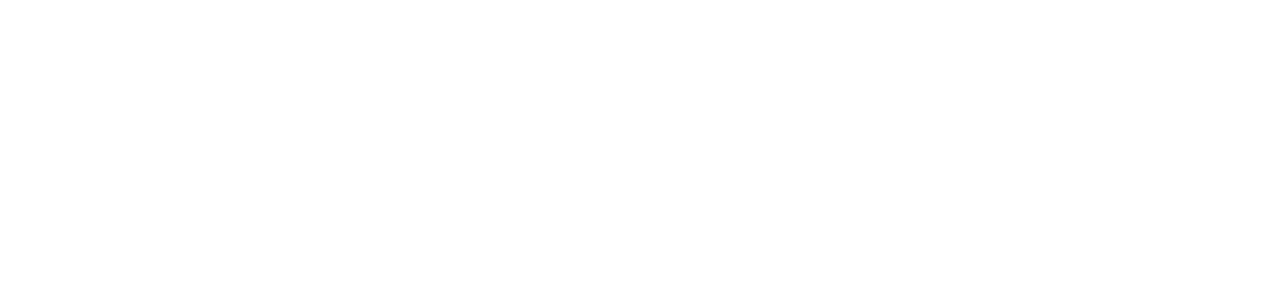
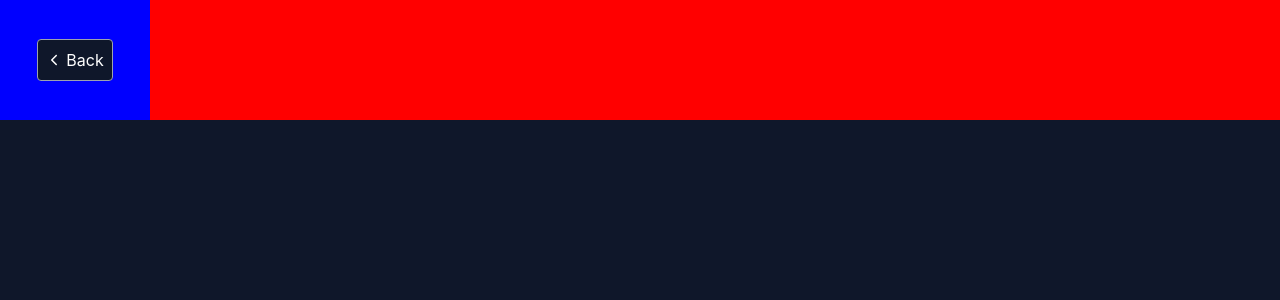
Before and after one commit to BryanRuizz/v1, a React (Vite) app: page /ProjectByOne in a window 1280 px wide. Before the commit this address had no page. Shown: the top 300 px of the page. Built offline with nearby package versions, Linux system fonts and the light colour scheme.

Commit message:
feat: validation router
Val if route is right else show u an error 404, this to make sure no one can fine other directory route of testing

```diff
--- a/src/App.tsx
+++ b/src/App.tsx
@@ -2,17 +2,21 @@
 import { Route, Routes } from "react-router-dom"
 import Portafolio from "./pages/PortafolioBody"
 import Projects from "./pages/Projects"
+import Projectbyone from "./pages/Projectbyone"
+import Error404 from "./pages/Error404"
 
 
 function App() {
 
   return (
     <div className='App'>
-    <Routes>
-      <Route path={'/'} element={<Portafolio />} />
-      <Route path={'/Projects'} element={<Projects />} />
-    </Routes>
-  </div >
+      <Routes>
+        <Route path={'/'} element={<Portafolio />} />
+        <Route path={'/Projects'} element={<Projects />} />
+        <Route path={'/ProjectByOne'} element={<Projectbyone />} />
+        <Route path="*" element={<Error404 />} />
+      </Routes>
+    </div >
   )
 }
 
--- /dev/null
+++ b/src/pages/Error404.tsx
@@ -0,0 +1,25 @@
+import React from 'react'
+import { useNavigate } from 'react-router-dom';
+
+const Error404 = () => {
+    let navigate = useNavigate();
+
+    const handleGoHome = () => {
+        navigate('/');
+    };
+
+    return (
+        <div className="min-h-screen bg-slate-900 flex flex-col items-center justify-center text-white">
+            <h1 className="text-8xl font-bold mb-8">404</h1>
+            <p className="text-4xl mb-8">Oops! The page you're looking for doesn't exist.</p>
+            <button
+                onClick={handleGoHome}
+                className="py-4 px-6 rounded  font-sans bg-slate-900 flex items-center space-x-2 p-2 rounded border border-gray-400 rounded-l transition-colors duration-300 hover:bg-[#082f49]"
+            >
+                <p style={{fontSize:18, font:"sans"}}>Go to Home</p>
+            </button>
+        </div>
+    )
+}
+
+export default Error404
--- /dev/null
+++ b/src/pages/Projectbyone.tsx
@@ -0,0 +1,36 @@
+import React from 'react'
+import { IoIosArrowBack } from 'react-icons/io';
+import { useNavigate } from 'react-router-dom';
+
+const Projectbyone = () => {
+    let navigate = useNavigate();
+    return (
+        <div className="min-h-screen bg-slate-900" >
+
+            <div style={{ backgroundColor: "red", width: "100%", height: "15vh", bottom: 0 }}>
+                <div
+                    style={{
+                        backgroundColor: "blue",
+                        width: 150,
+                        height: "100%",
+                        display: "flex",          // Agregado: Flexbox para centrar el contenido
+                        justifyContent: "center", // Centra horizontalmente
+                        alignItems: "center",     // Centra verticalmente
+                    }}
+                >
+                    <button
+                        onClick={() => navigate("/Projects")}
+                        className="bg-slate-900 flex items-center space-x-2 p-2 rounded border border-gray-400 transition-colors duration-300 hover:bg-[#082f49] "
+                    >
+                        <span className="flex items-center text-white leading-normal">
+                            <IoIosArrowBack className="mr-1" /> Back
+                        </span>
+                    </button>
+                </div>
+            </div>
+
+        </div>
+    )
+}
+
+export default Projectbyone
--- a/src/pages/Projects.tsx
+++ b/src/pages/Projects.tsx
@@ -1,21 +1,28 @@
-import { FaFacebook, FaGithub, FaInstagram, FaInternetExplorer, FaTwitter } from "react-icons/fa";
+import {  FaGithub, FaInternetExplorer } from "react-icons/fa";
 import { IoIosArrowBack } from "react-icons/io";
+import { useNavigate } from "react-router-dom";
 // import '../App.css';
 
 const Projects = () => {
+  let navigate = useNavigate();
   // const bounceAnimation = {
   //   animation: 'bounce 2s infinite',
   // };
+
+  const NaviToProjectbyOne =()=>{
+    navigate("/ProjectByOne");
+  }
   return (
     <div className="min-h-screen bg-slate-900" >
 
-      <div style={{ backgroundColor: "", width: "100%", height: "15vh", bottom: 0 }}>
-        <div className="absolute top-8 left-8 bg-slate-900 flex items-center space-x-2 p-2 rounded border border-gray-400 rounded-l transition-colors duration-300 hover:bg-[#082f49]" >
-          <a href="/" className="flex items-center text-white leading-normal">
+      <div style={{ backgroundColor: "", width: "100%", height: "18vh", bottom: 0 }}>
+        <button onClick={()=>  navigate("/")} className="absolute top-8 left-8 bg-slate-900 flex items-center space-x-2 p-2 rounded border border-gray-400 rounded-l transition-colors duration-300 hover:bg-[#082f49]" >
+          <a className="flex items-center text-white leading-normal">
             <IoIosArrowBack className="mr-1" /> Back
           </a>
-        </div>
-        <div className="flex flex-col items-center justify-center h-full">
+        </button>
+
+        <div className="flex flex-col items-center justify-center h-full ">
           <h1 className="text-white text-3xl font-bold">Public and personal projects</h1>
           <h2 className=" text-2xl text-slate-200">Redirection to pages or github repositories </h2>
         </div>
@@ -36,10 +43,10 @@
               {/* Íconos */}
               <div className="flex-grow flex items-center justify-center space-x-16 p-4">
                 <a href="https://facebook.com" target="_blank" rel="noopener noreferrer">
-                  <FaInternetExplorer  className="text-white text-3xl hover:text-gray-400 transition-colors duration-300" />
+                  <FaInternetExplorer className="text-white text-3xl hover:text-gray-400 transition-colors duration-300" />
                 </a>
                 <a href="https://twitter.com" target="_blank" rel="noopener noreferrer">
-                  <FaGithub  className="text-white text-3xl hover:text-gray-400 transition-colors duration-300" />
+                  <FaGithub className="text-white text-3xl hover:text-gray-400 transition-colors duration-300" />
                 </a>
                 {/* <a href="https://instagram.com" target="_blank" rel="noopener noreferrer">
                   <FaInstagram className="text-white text-3xl hover:text-gray-400 transition-colors duration-300" />
@@ -66,6 +73,33 @@
               className="object-cover w-full h-64"
               alt="Descripción de la imagen 2"
             />
+
+            <div className="absolute inset-0 bg-gray-800 bg-opacity-50 flex flex-col opacity-0 group-hover:opacity-100 transition-opacity duration-300">
+              {/* Íconos */}
+              <div className="flex-grow flex items-center justify-center space-x-16 p-4">
+                <a href="https://facebook.com" target="_blank" rel="noopener noreferrer">
+                  <FaInternetExplorer className="text-white text-3xl hover:text-gray-400 transition-colors duration-300" />
+                </a>
+                <a href="https://twitter.com" target="_blank" rel="noopener noreferrer">
+                  <FaGithub className="text-white text-3xl hover:text-gray-400 transition-colors duration-300" />
+                </a>
+                {/* <a href="https://instagram.com" target="_blank" rel="noopener noreferrer">
+                  <FaInstagram className="text-white text-3xl hover:text-gray-400 transition-colors duration-300" />
+                </a> */}
+              </div>
+              {/* Descripción */}
+              <div className="bg-slate-900 text-white text-center p-2 flex-shrink-0 h-1/3">
+                <button
+                  onClick={NaviToProjectbyOne}
+                  className="px-3 py-2 bg-slate-900 text-white border border-gray-400 w-[98%] h-full mx-auto rounded-lg transition-colors duration-300 hover:bg-[#082f49]"
+                >
+                  Read post
+                  <svg xmlns="http://www.w3.org/2000/svg" viewBox="0 0 20 20" fill="currentColor" className="inline-block h-4 w-4 shrink-0 transition-transform group-hover/link:-translate-y-1 group-hover/link:translate-x-1 group-focus-visible/link:-translate-y-1 group-focus-visible/link:translate-x-1 motion-reduce:transition-none ml-1 translate-y-px" aria-hidden="true">
+                    <path fillRule="evenodd" d="M5.22 14.78a.75.75 0 001.06 0l7.22-7.22v5.69a.75.75 0 001.5 0v-7.5a.75.75 0 00-.75-.75h-7.5a.75.75 0 000 1.5h5.69l-7.22 7.22a.75.75 0 000 1.06z" clipRule="evenodd"></path>
+                  </svg>
+                </button>
+              </div>
+            </div>
           </div>
 
           {/* Otra tarjeta sin descripción */}
```
Also changed, not shown: src/pages/PortafolioBody.tsx (line endings or trailing spaces).
